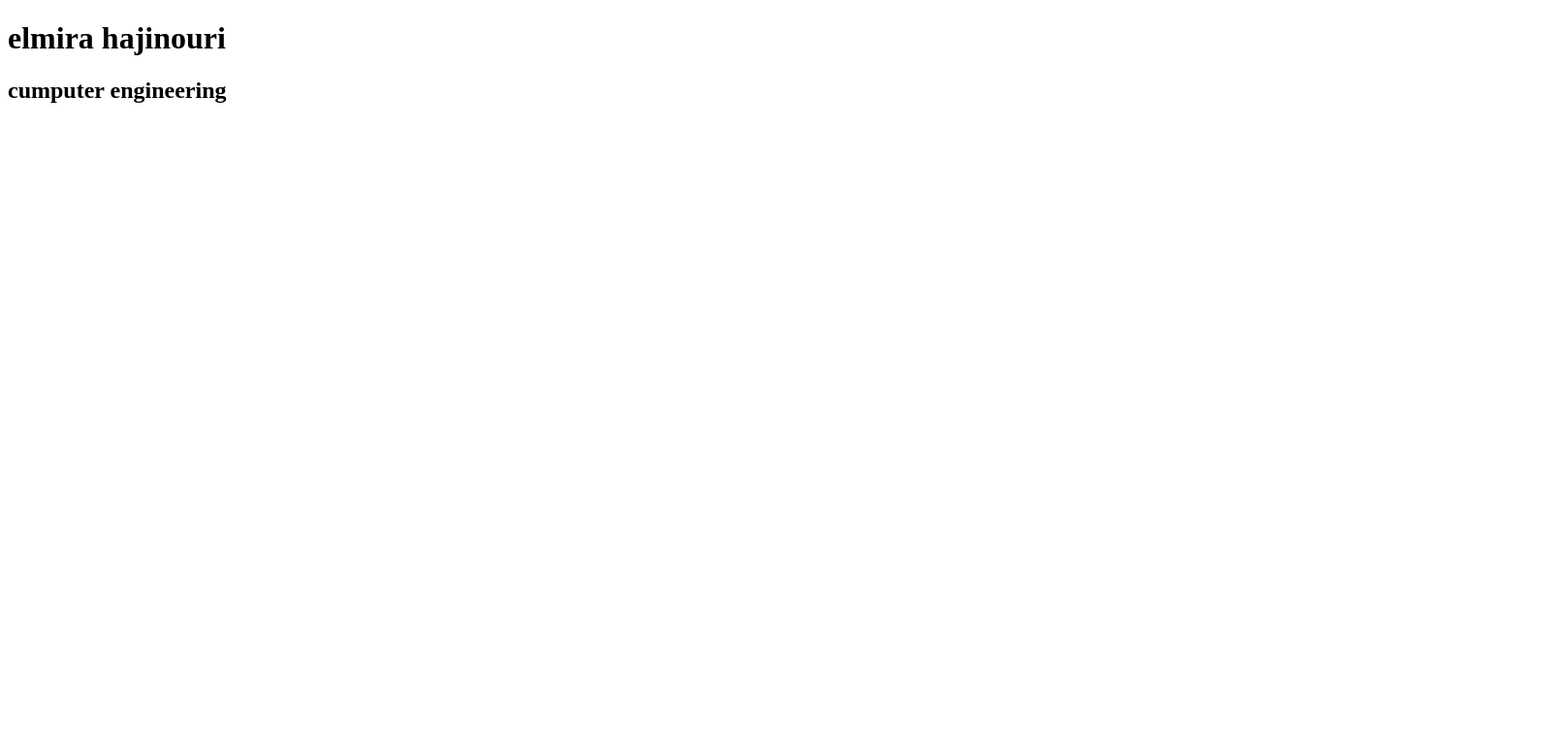
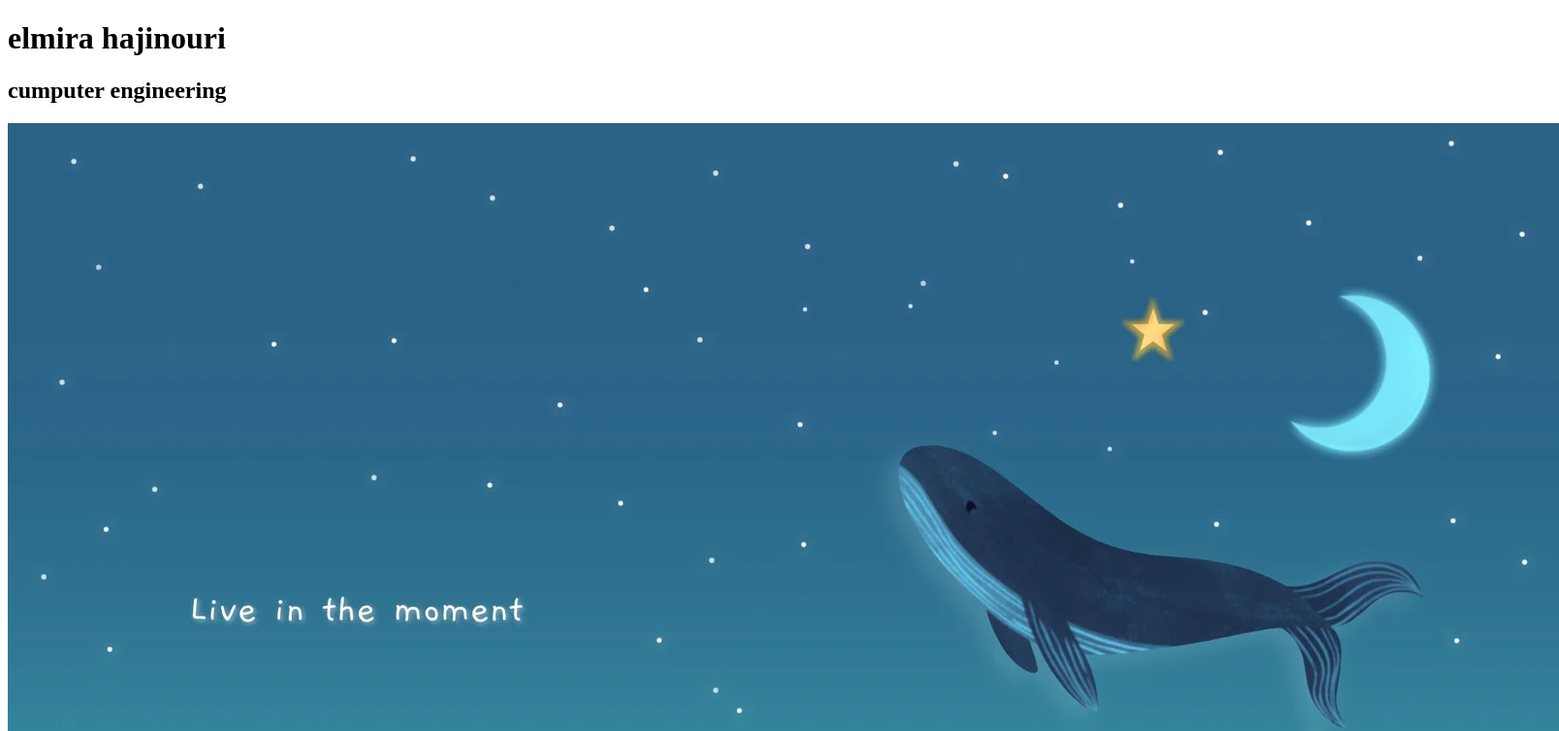
Before and after one commit to elmira-hn/firstassignment, a plain HTML site: page index.html in a window 1280 px wide. Shown: the top 754 px of the page at 97% size, 1608 px wide, since content can reach past the window. Drawn offline with Linux system fonts and the light colour scheme.

Commit message:
add photo

```diff
--- a/index.html
+++ b/index.html
@@ -8,5 +8,6 @@
 <body>
     <h1>elmira hajinouri</h1>
     <h2>cumputer engineering</h2>
+    <img src="./photo/1600w-Z3o7FZeI-Ms.webp" alt="picture">
 </body>
 </html>
```
Also changed, not shown: photo/1600w-Z3o7FZeI-Ms.webp (added).
